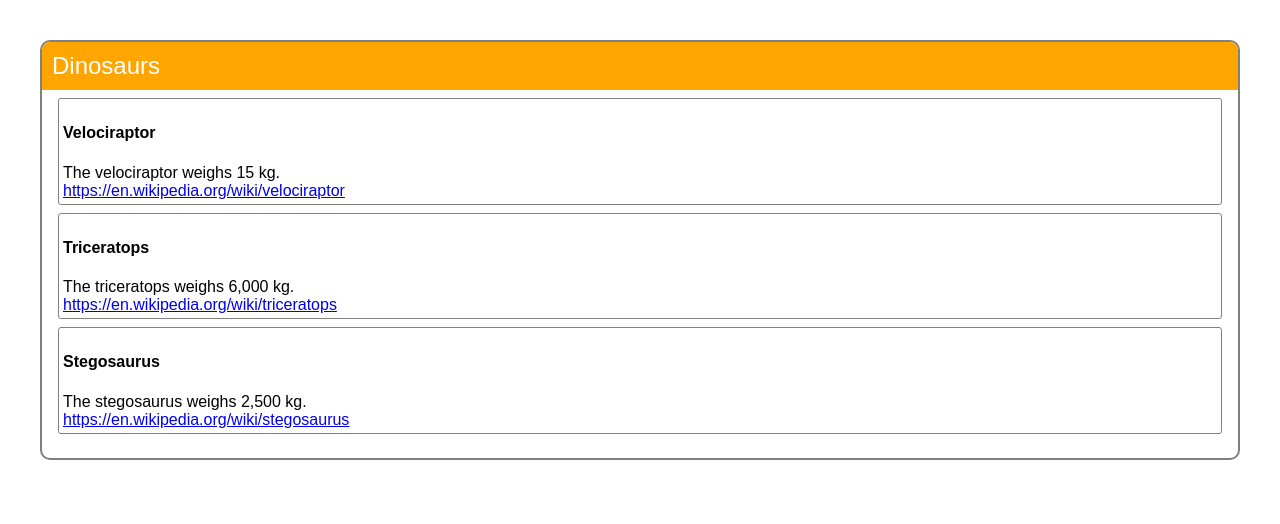
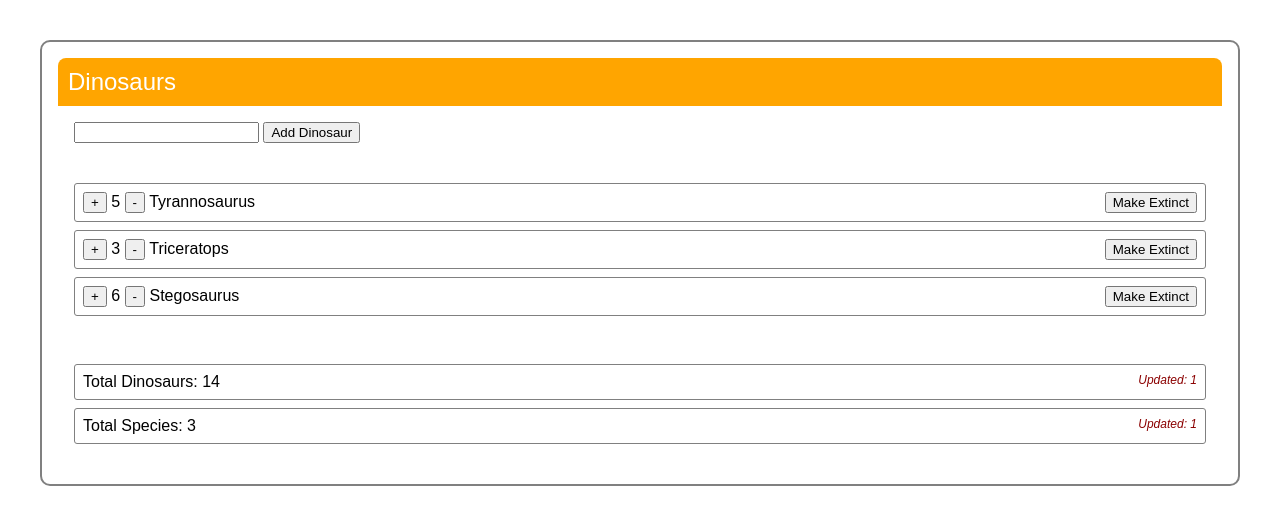
Before and after one commit to imrebartis/basic-vue-egghead, a plain HTML site: page index.html in a window 1280 px wide. Drawn offline with nearby package versions, Linux system fonts and the light colour scheme.

Commit message:
component computed properties

```diff
--- a/index.html
+++ b/index.html
@@ -8,16 +8,24 @@
   <body>
 
     <div id="card">
-    <header>{{ title | capitalize }}</header>
-    <ul>
-      <li v-for="dino in dinos">
-        <h4>{{ dino.text | capitalize }}</h4>
-        <span>The {{ dino.text | undercase }} weighs {{ dino.weight }}.</span>
-        <br>
-        <a a v-bind:href="wikiUrl(dino.text.toLowerCase())" target="_blank">{{ dino.text | undercase | url }}</a>
-      </li>
-    </ul>
-  </div>
+      <header>{{ title }}</span></header>
+      <form v-on:submit="addItem">
+        <input id="itemForm" v-model="input" >
+        <button>Add Dinosaur</button>
+      </form>
+      <ul>
+        <li v-for="item in items">
+          <button v-on:click="item.quantity += 1">+</button>
+          {{ item.quantity }}
+          <button v-on:click="item.quantity -= 1">-</button>
+          {{ item.text }}<button v-on:click="removeItem" class="extinct">Make Extinct</button>
+        </li>
+      </ul>
+      <ul>
+        <li>Total Dinosaurs: {{ totalDinos }} <span>Updated: {{ dinosUpdated }}</span></li>
+        <li>Total Species: {{ totalSpecies }} <span>Updated: {{ speciesUpdated }}</span></li>
+      </ul>
+    </div>
 
     <script src="script.js"></script>
   </body>
--- a/script.js
+++ b/script.js
@@ -1,41 +1,43 @@
 var card = new Vue({
     el: "#card",
     data: {
-      title: "dinosaurs",
-      dinos: [
-        {
-          text: "Velociraptor",
-          weight: "15 kg"
-        },
-        {
-          text: "triceratops",
-          weight: "6,000 kg"
-        },
-        {
-          text: "Stegosaurus",
-          weight: "2,500 kg"
-        }
+      title: "Dinosaurs",
+      input:"",
+      speciesUpdated: 0,
+      dinosUpdated: 0,
+      items: [
+        { text: "Tyrannosaurus", quantity: 5 },
+        { text: "Triceratops", quantity: 3 },
+        { text: "Stegosaurus", quantity: 6 }
       ]
     },
-    filters: {
-      capitalize: function(value) {
-        if (!value) return '';
-        value = value.toString();
-        return value.charAt(0).toUpperCase() + value.slice(1);
+    computed: {
+      totalDinos: function(){
+        this.dinosUpdated += 1;
+        var sum = 0;
+        var items = this.items;
+
+        for(var i in items) {
+          sum += items[i].quantity;
+        }
+
+        return sum;
       },
-      undercase: function(value) {
-        if (!value) return '';
-        value = value.toString();
-        return value.toLowerCase();
-      },
-      url: function(value) {
-        if (!value) return '';
-        value = value.toString();
-        return 'https://en.wikipedia.org/wiki/' + value
+      totalSpecies: function(){
+        this.speciesUpdated += 1;
+        return this.items.length;
       }
     },
     methods: {
-        wikiUrl(dino) { return 'https://en.wikipedia.org/wiki/' + dino;
-        }
+      addItem: function (e){
+        e.preventDefault();
+        if (!this.input) return;
+
+        this.items.push({text: this.input, quantity: 1});
+        this.input = "";
+      },
+      removeItem: function (item){
+        this.items.splice(item, 1);
+      }
     }
-  })
+  });
--- a/style.css
+++ b/style.css
@@ -1,6 +1,9 @@
 body {
     padding: 2em;
     font-family: sans-serif;
+  }
+  .extinct {
+    float: right;
   }
 
   #card {
@@ -16,21 +19,30 @@
     color: white;
     font-size: 1.5em;
   }
-
-  #card div, #card p {
-    padding:1em;
+  #card span {
+    font-size: 0.75em;
+    font-weight: normal;
+    font-style: italic;
+    float: right;
+  }
+  div, p, form {
+    padding: 1em;
   }
 
-
-  #card ul {
+  ul {
     list-style: none;
     margin: 0;
-    padding: 0 1em 1em;
+    padding: 1em;
   }
-
-  #card ul li {
-    padding: .25em;
+  ul li {
+    padding: .5em;
     border: 1px solid gray;
     margin: .5em 0;
     border-radius: 3px;
   }
+
+  ul li span {
+    float: right;
+    color: darkred;
+    font-weight: 600;
+  }
```
